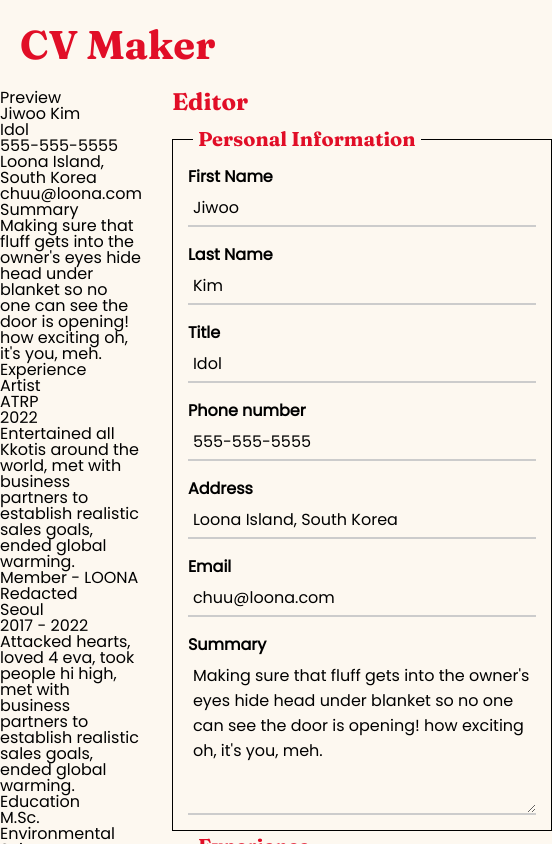
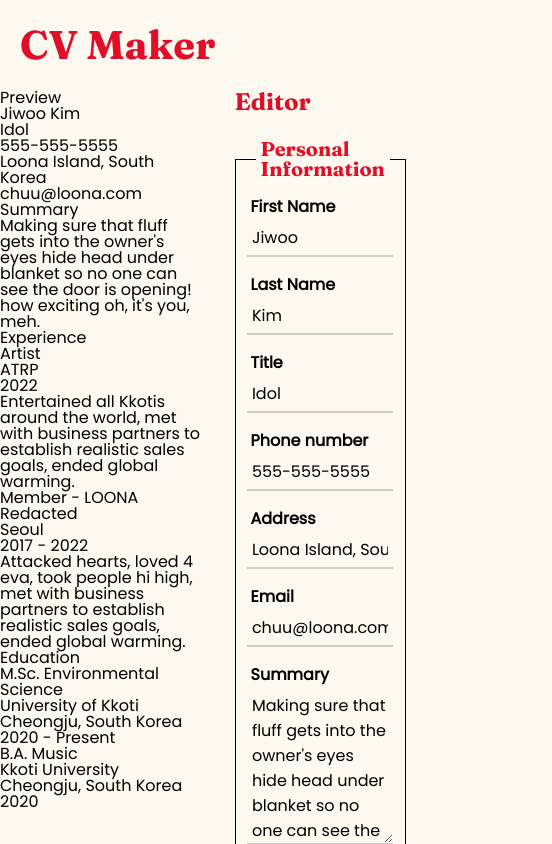
Before and after one commit to beaesq/cv-maker, a React (Vite) app: page / in a window 390 px wide. Shown: the top 844 px of the page, 552 px wide, since content can reach past the window. Built offline with nearby package versions, Linux system fonts and the light colour scheme.

Commit message:
Improve responsive styling

```diff
--- a/src/styles/App.css
+++ b/src/styles/App.css
@@ -32,9 +32,9 @@ body {
 
 #root {
   display: grid;
-  grid-template-columns: auto clamp(400px, 40vw, 600px) ;
+  grid-template-columns: auto clamp(300px, 40vw, 550px) ;
   grid-template-rows: min-content auto;
-  max-width: 1600px;
+  max-width: 1400px;
   margin: 25px auto;
   row-gap: 25px;
   column-gap: 10px;
@@ -61,7 +61,8 @@ h1 {
   grid-row: 2 / 3;
 }
 
-.preview section {
-  position: sticky;
-  top:10px;
+@media screen and (max-width:1200px) {
+  #root {
+    grid-template-columns: auto 45vw;
+  }
 }
--- a/src/styles/Editor.css
+++ b/src/styles/Editor.css
@@ -2,7 +2,7 @@
 
 .editor {
   display: grid;
-  row-gap: 10px;
+  row-gap: 20px;
   grid-template-columns: auto;
   margin: 0 20px;
   --light-border-color: #cccccc;
@@ -13,6 +13,12 @@
   font-family: var(--heading-font);
   font-size: 24px;
   font-weight: bold;
+}
+
+.editor form {
+  display: grid;
+  grid-template-columns: auto;
+  row-gap: 40px;
 }
 
 .editor legend {
@@ -65,6 +71,8 @@
   border-bottom: 2px solid var(--light-border-color);
   box-shadow: none;
   background-color: var(--background-color);
+  width: 98%;
+  justify-self: center;
 }
 
 .editor input[type=text]:focus {
@@ -81,6 +89,8 @@
   border-bottom: 2px solid var(--light-border-color);
   box-shadow: none;
   background-color: var(--background-color);
+  width: 98%;
+  justify-self: center;
 }
 
 .editor textarea:focus {
```
